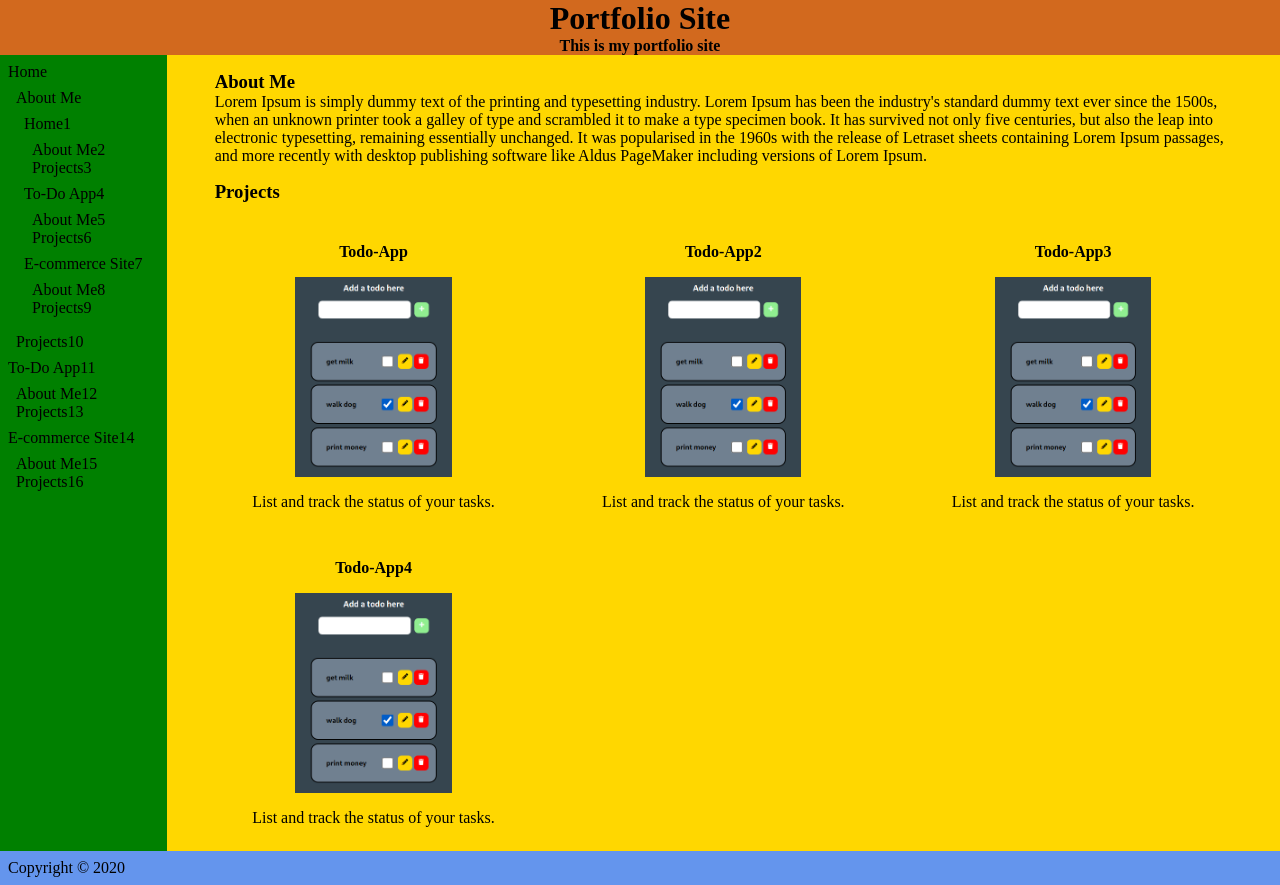
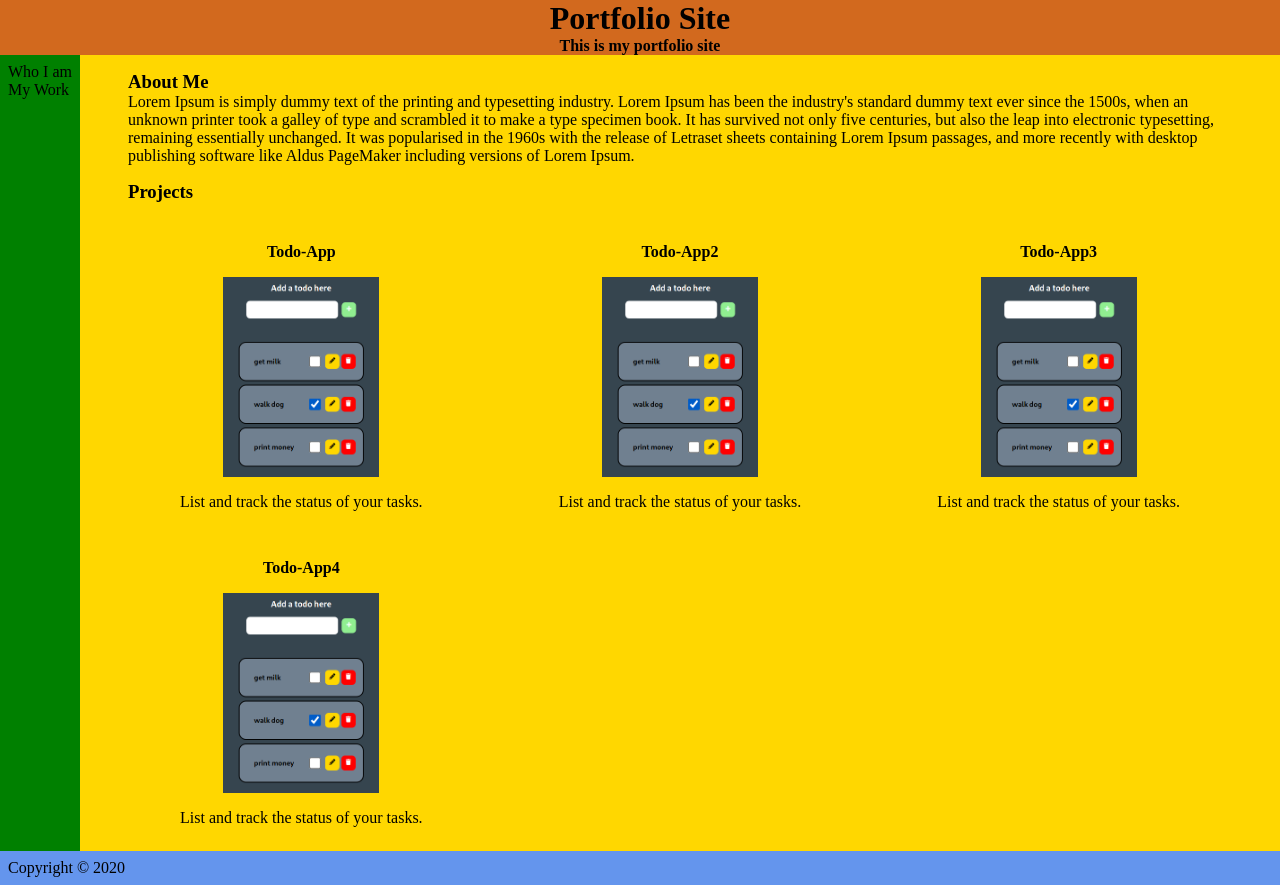
Before and after one commit to aaronrine/portfolio, a React (Create React App) app: page / in a window 1280 px wide. Built offline with nearby package versions, Linux system fonts and the light colour scheme.

Commit message:
chore(getNavItems):  change navItem data

```diff
--- a/src/components/Navbar/getNavItems.js
+++ b/src/components/Navbar/getNavItems.js
@@ -10,84 +10,12 @@ function assignUuid(item) {
 export function getNavItems() {
   const navItems = [
     {
-      name: "Home",
-      submenu: [
-        {
-          name: "About Me",
-          href: "#",
-          submenu: [
-            {
-              name: "Home1",
-              submenu: [
-                {
-                  name: "About Me2",
-                  href: "#",
-                },
-                {
-                  name: "Projects3",
-                  href: "#",
-                },
-              ],
-            },
-            {
-              name: "To-Do App4",
-              submenu: [
-                {
-                  name: "About Me5",
-                  href: "#",
-                },
-                {
-                  name: "Projects6",
-                  href: "#",
-                },
-              ],
-            },
-            {
-              name: "E-commerce Site7",
-              submenu: [
-                {
-                  name: "About Me8",
-                  href: "#",
-                },
-                {
-                  name: "Projects9",
-                  href: "#",
-                },
-              ],
-            },
-          ],
-        },
-        {
-          name: "Projects10",
-          href: "#",
-        },
-      ],
+      name: "Who I am",
+      href: "aboutme",
     },
     {
-      name: "To-Do App11",
-      submenu: [
-        {
-          name: "About Me12",
-          href: "#",
-        },
-        {
-          name: "Projects13",
-          href: "#",
-        },
-      ],
-    },
-    {
-      name: "E-commerce Site14",
-      submenu: [
-        {
-          name: "About Me15",
-          href: "#",
-        },
-        {
-          name: "Projects16",
-          href: "#",
-        },
-      ],
+      name: "My Work",
+      href: "projects",
     },
   ];
   navItems.forEach((item) => assignUuid(item));
```
Also changed, not shown: 1 other file (tests, documents, lock files or other folders).
